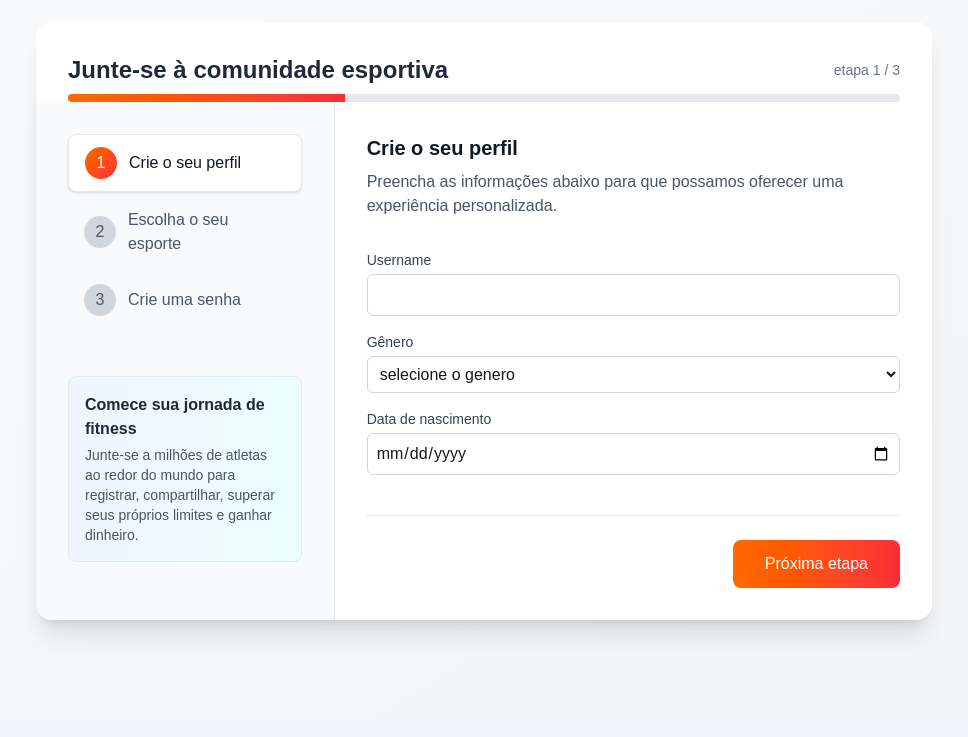
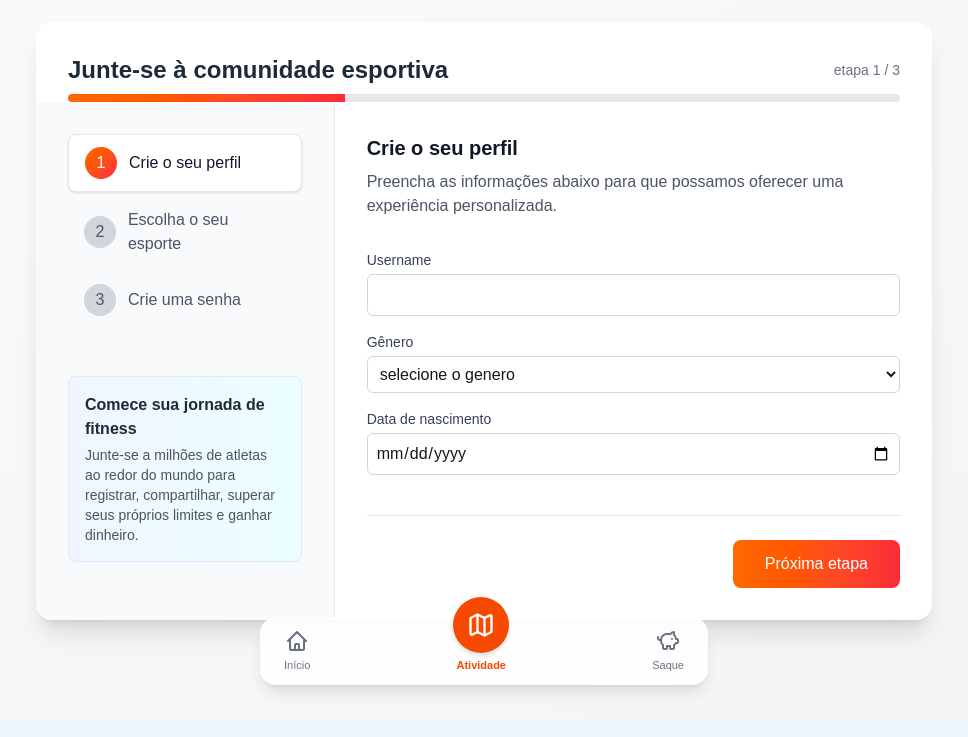
Before and after one commit to rodrigoRolim/strava-investment, a Next.js app: page / in a window 1280 px wide. Shown: the part 103-840 px from the top of the page, without its empty margins (156-1124 px from the left). Built offline with nearby package versions, Linux system fonts and the light colour scheme.

Commit message:
create bottom navigation

```diff
--- /dev/null
+++ b/app/_components/BottomNavigation.tsx
@@ -0,0 +1,74 @@
+import { House, Map, PiggyBank } from "lucide-react";
+import Link from "next/link";
+import { Running, RunningIcon, Walking } from "./icons";
+
+export default function BottomNavigation() {
+  return (
+    <nav
+      role="navigation"
+      className="
+        fixed bottom-3 left-1/2 z-50
+        -translate-x-1/2
+        w-[95%] max-w-md
+        rounded-2xl
+        bg-white/90 backdrop-blur
+        shadow-lg
+        px-6 py-3
+        flex justify-between items-center
+      "
+    >
+      <Link
+        href="/panel"
+        aria-label="Ir para a tela inicial"
+        className="
+          flex flex-col items-center gap-1
+          text-gray-500
+          transition-colors
+          hover:text-orange-600
+        "
+      >
+        <Walking className="w-6 h-6" />
+        <span className="text-[11px] font-medium">Início</span>
+      </Link>
+
+      {/* Botão central - destaque */}
+      <Link
+        href="/distance-tracker"
+        aria-label="Ir para a tela do rastreador"
+        className="
+          flex flex-col items-center gap-1
+          -mt-8
+        "
+      >
+        <div
+          className="
+            w-14 h-14
+            rounded-full
+            bg-orange-600
+            flex items-center justify-center
+            shadow-md
+          "
+        >
+          <Map className="w-7 h-7 text-white" />
+        </div>
+        <span className="text-[11px] font-semibold text-orange-600">
+          Atividade
+        </span>
+      </Link>
+
+      <Link
+        href="/withdraw"
+        aria-label="Ir para a tela de saque"
+        className="
+          flex flex-col items-center gap-1
+          text-gray-500
+          transition-colors
+          hover:text-orange-600
+        "
+      >
+        <PiggyBank className="w-6 h-6" />
+        <span className="text-[11px] font-medium">Saque</span>
+      </Link>
+    </nav>
+  )
+}
```
